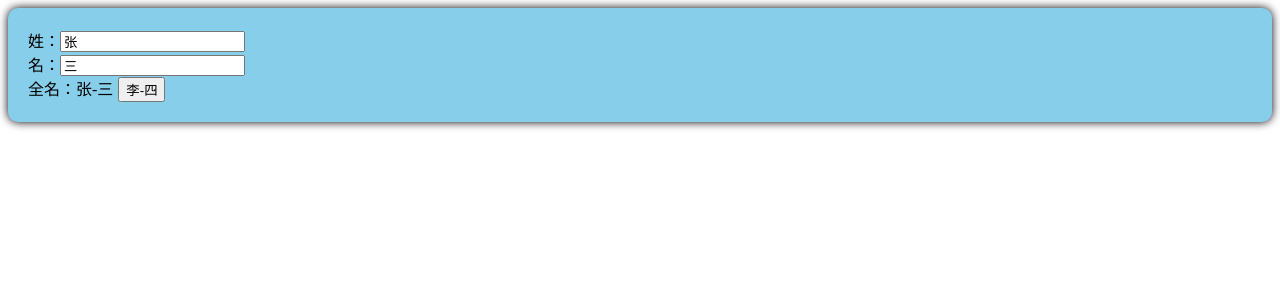
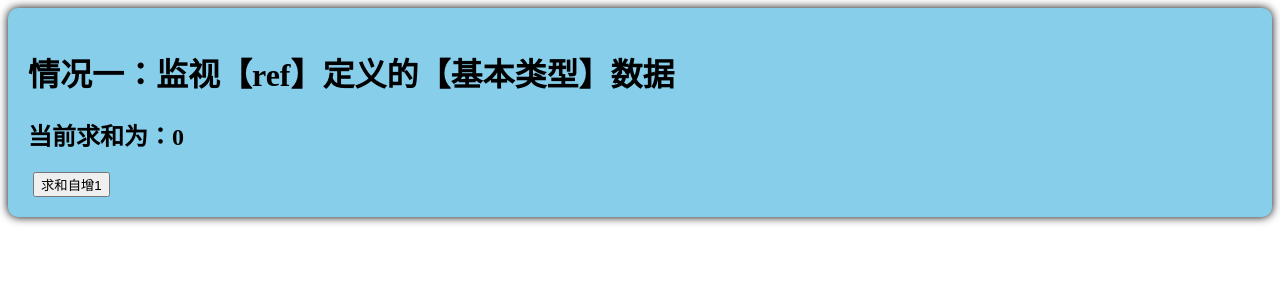
Before and after one commit to clang2you/vue3class, a Vue app: page / in a window 1280 px wide. Shown: the top 300 px of the page. Built offline with nearby package versions, Linux system fonts and the light colour scheme.

Commit message:
watch 监视【ref】定义的【基本类型】数据

```diff
--- a/src/components/Person.vue
+++ b/src/components/Person.vue
@@ -1,40 +1,31 @@
 <template>
   <div class="person">
-    姓：<input type="text" v-model="firstName"><br>
-    名：<input type="text" v-model="lastName"><br>
-    全名：<span>{{ fullName }}</span>
-    <button @click="changeFullname">李-四</button>
+    <h1>情况一：监视【ref】定义的【基本类型】数据</h1>
+    <h2>当前求和为：{{ sum }}</h2>
+    <button @click="changeSum">求和自增1</button>
   </div>
 </template>
 
 <script lang="ts" setup name="Person">
-import { ref, computed } from 'vue';
+  import { ref, watch } from 'vue'
 
-let firstName = ref('张')
-let lastName = ref('三')
+  // data
+  let sum = ref(0)
 
-// 以下定义的 fullname 是一个计算属性，且是只读的不可修改
-// let fullName = computed(() => {
-//   return firstName.value + '-' + lastName.value
-// })
+  // methods
+  function changeSum(){
+    sum.value += 1
+  }
 
-// 以下定义的 fullname 是一个计算属性且可读可写
-let fullName = computed({
-  get(){
-    return firstName.value + '-' + lastName.value
-  },
-  set(val){
-    const [str1, str2] = val.split('-')
-    firstName.value = str1
-    lastName.value = str2
-    console.log('set', val)
-  }
-})
-
-function changeFullname(){
-  fullName.value = '李-四'
-}
-
+  // watch
+  // 情况一：监视【ref】定义的【基本类型】数据
+  // watch 的返回值是一个停止 watch 的函数，所以以下 stopWatch() 被执行后 watch 就停止了
+  const stopWatch = watch(sum, (newValue, oldValue)=> {
+    console.log('sum 变化了', newValue, oldValue)
+    if ( newValue >= 10){
+      stopWatch()
+    }
+  })
 </script>
 
 <style scoped>
```
